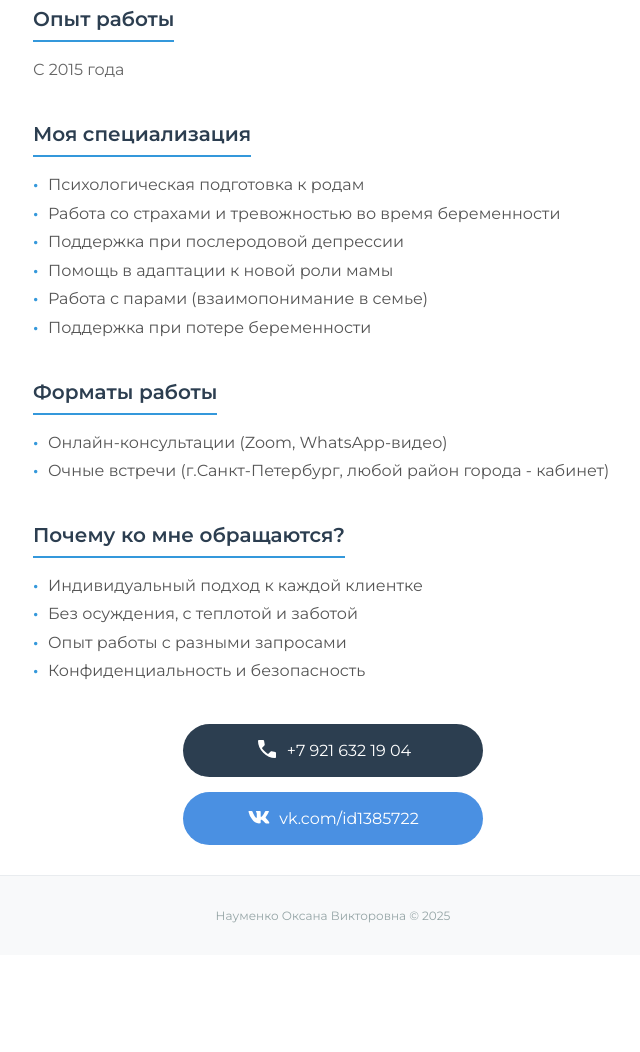
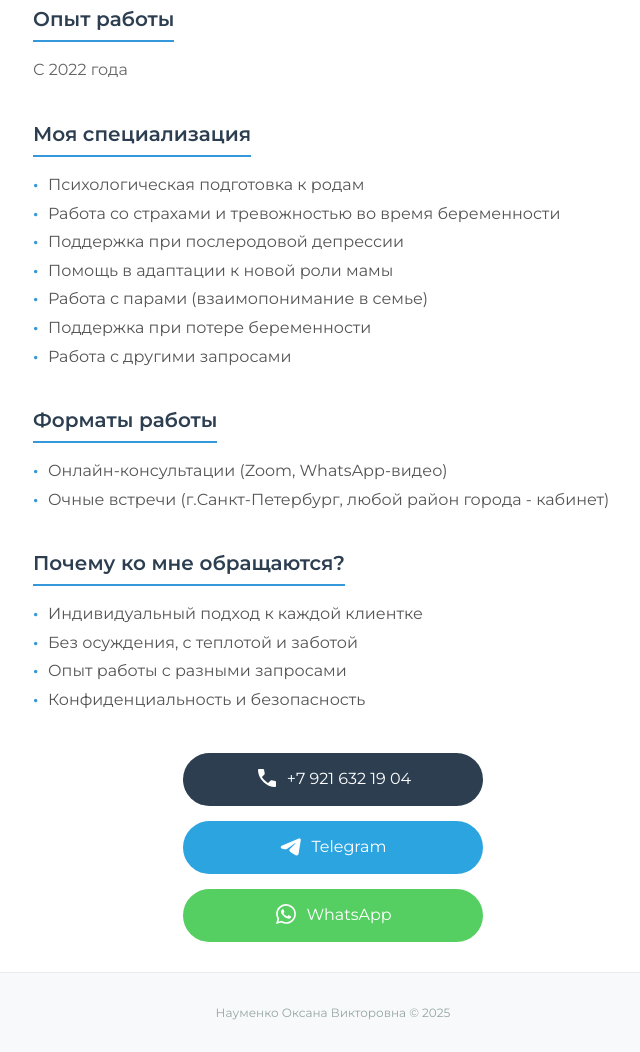
Before and after one commit to MittyBoro/NaumenkoPsy, a plain HTML site: page index.html in a window 1280 px wide. Shown: the part 488-1540 px from the top of the page, without its empty margins (307-947 px from the left). Before the commit the page ends 1443 px from the top, so only its background shows below. Drawn offline with Linux system fonts and the light colour scheme.

Commit message:
feat: add Telegram and WhatsApp button styles and icons; update experience year

```diff
--- a/index.html
+++ b/index.html
@@ -151,13 +151,40 @@
         color: white;
       }
 
+      .wa-btn {
+        background-color: #55cf61;
+        color: white;
+      }
+
+      .tg-btn {
+        background-color: #2ca4e0;
+        color: white;
+      }
+
       .vk-btn {
         background-color: #4a90e2;
         color: white;
       }
 
       .contact-btn:before {
+        width: 24px;
+        margin-right: 8px;
+      }
+
+      .phone-btn:before {
         content: url("phone.svg");
+        width: 24px;
+        margin-right: 8px;
+      }
+
+      .tg-btn:before {
+        content: url("tg.svg");
+        width: 24px;
+        margin-right: 8px;
+      }
+
+      .wa-btn:before {
+        content: url("wa.svg");
         width: 24px;
         margin-right: 8px;
       }
@@ -223,7 +250,7 @@
         <div class="section">
           <h2 class="section-title">Опыт работы</h2>
           <div class="section-content">
-            <p class="experience-text">С 2015 года</p>
+            <p class="experience-text">С 2022 года</p>
           </div>
         </div>
 
@@ -240,6 +267,7 @@
               Работа с парами (взаимопонимание в семье)
             </div>
             <div class="list-item">Поддержка при потере беременности</div>
+            <div class="list-item">Работа с другими запросами</div>
           </div>
         </div>
 
@@ -269,11 +297,11 @@
           <a href="tel:+79216321904" class="contact-btn phone-btn"
             >+7 921 632 19 04</a
           >
-          <a
-            href="https://vk.com/id1385722"
-            target="_blank"
-            class="contact-btn vk-btn"
-            >vk.com/id1385722</a
+          <a href="https://t.me/+79216321904" class="contact-btn tg-btn"
+            >Telegram</a
+          >
+          <a href="https://wa.me/79216321904" class="contact-btn wa-btn"
+            >WhatsApp</a
           >
         </div>
       </div>
```
Also changed, not shown: tg.svg (added), wa.svg (added).
